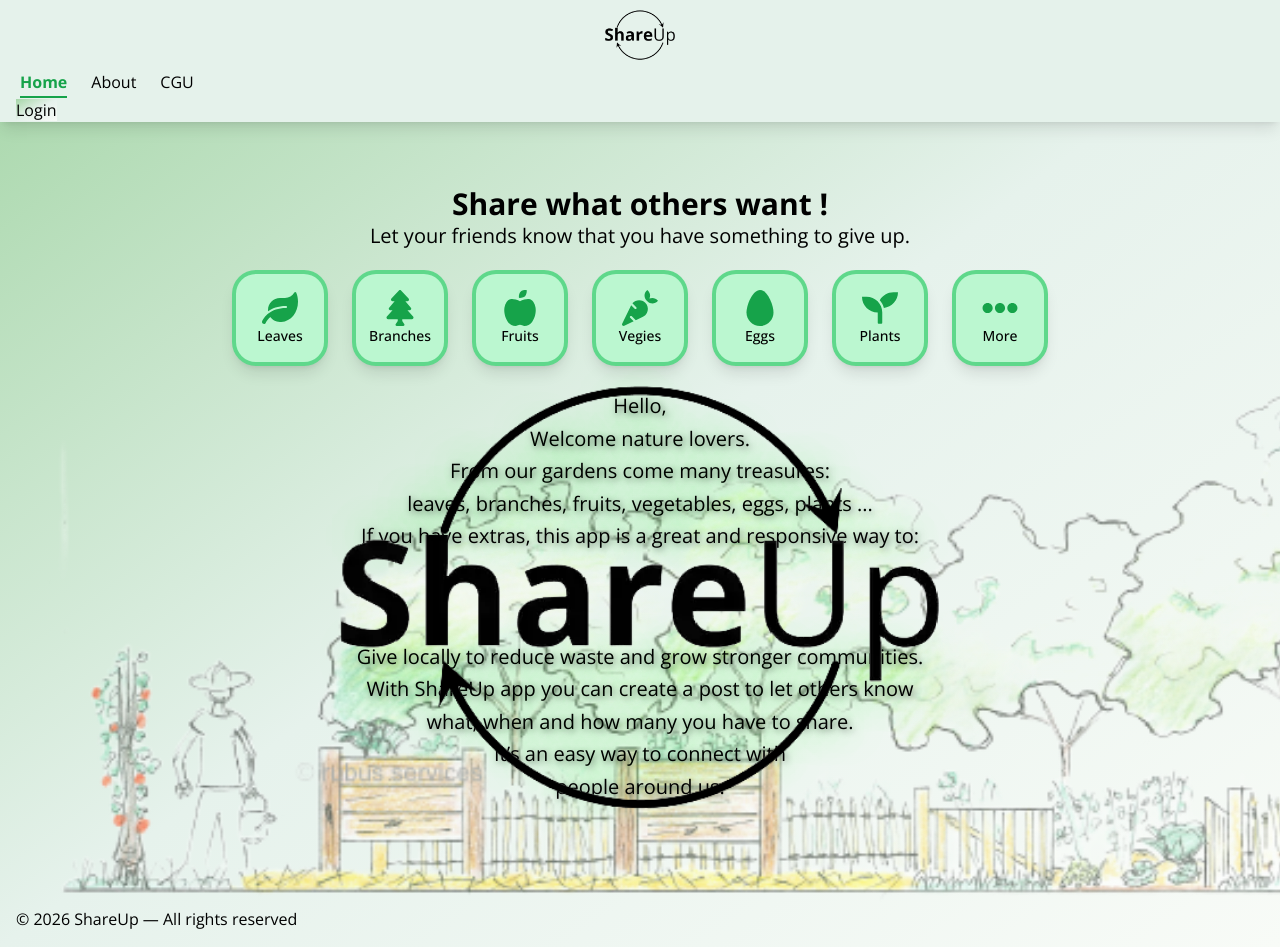
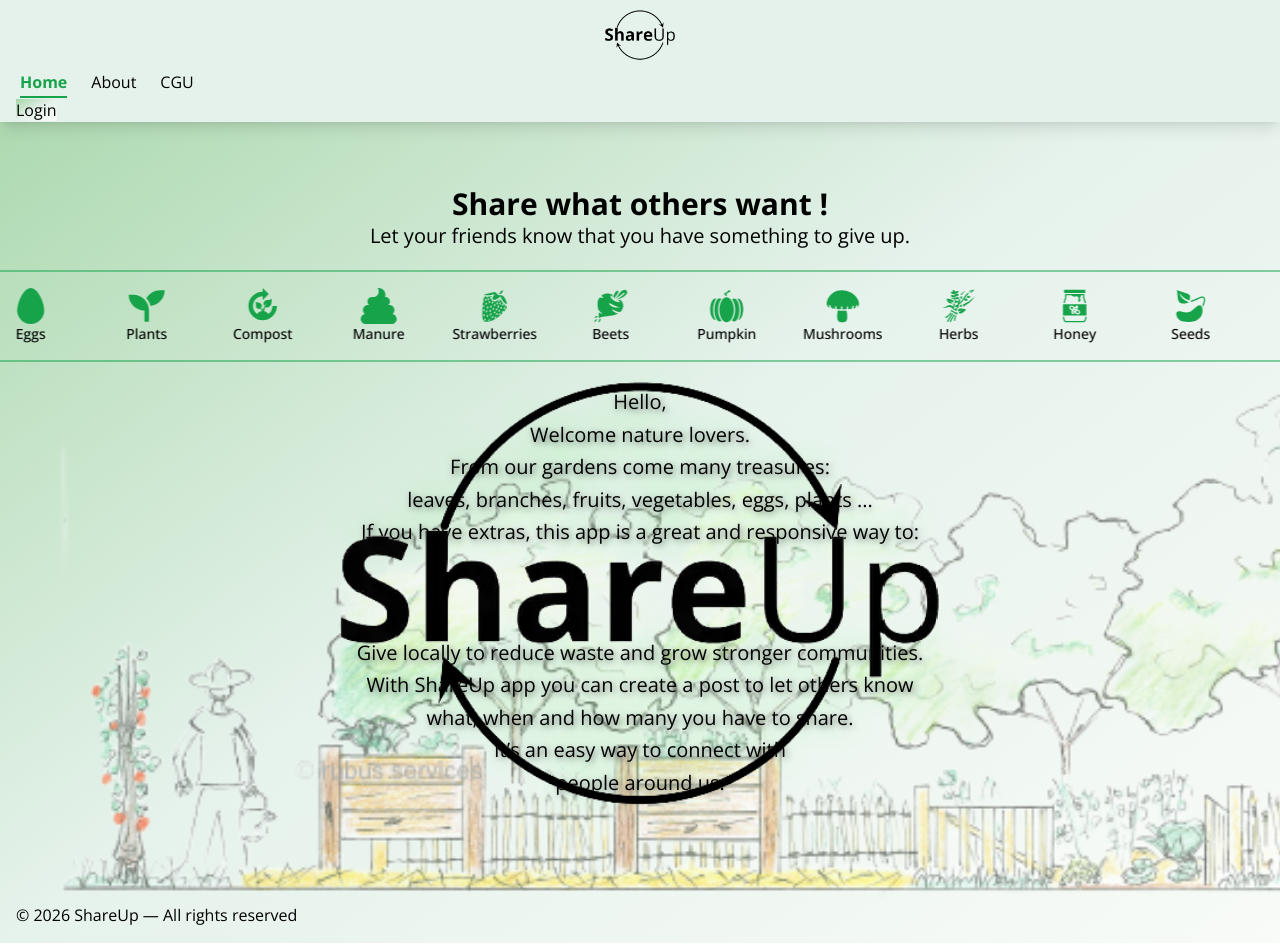
Before and after one commit to 20100Renaud/Portfolio, a React (Vite) app: page / in a window 1280 px wide. Built offline with nearby package versions, Linux system fonts and the light colour scheme.

Commit message:
Change the icon bar from btn to animated

```diff
--- a/package.json
+++ b/package.json
@@ -30,6 +30,7 @@
     "gh-pages": "^6.3.0",
     "globals": "^16.5.0",
     "postcss": "^8.5.6",
+    "stylelint-config-tailwindcss": "^1.0.1",
     "tailwindcss": "^3.4.19",
     "vite": "^7.2.4"
   }
--- a/src/components/Navbar.jsx
+++ b/src/components/Navbar.jsx
@@ -37,8 +37,26 @@ const NavItem = ({ to, end = false, children, className = "", onClick }) => {
 
 export default function Navbar() {
   const [dropdownOpen, setDropdownOpen] = useState(false);
+  const [isClosing, setIsClosing] = useState(false);
+  const animationDuration = 220; // ms — keep in sync with CSS
 
-  const handleLinkClick = () => setDropdownOpen(false);
+  const openDropdown = () => {
+    setIsClosing(false);
+    setDropdownOpen(true);
+  };
+
+  const closeDropdown = () => {
+    // start exit animation, keep element mounted until animation completes
+    setIsClosing(true);
+    setTimeout(() => {
+      setIsClosing(false);
+      setDropdownOpen(false);
+    }, animationDuration);
+  };
+
+  const handleLinkClick = () => {
+    if (dropdownOpen) closeDropdown();
+  };
   const dropdownLinkClass = "text-lg py-2 px-4";
 
   return (
@@ -46,7 +64,10 @@ export default function Navbar() {
       <div className="navbar-start">
         <button
           className="btn btn-ghost lg:hidden text-black"
-          onClick={() => setDropdownOpen(!dropdownOpen)}
+          onClick={() => {
+            if (dropdownOpen) closeDropdown();
+            else openDropdown();
+          }}
         >
           {dropdownOpen ? (
             <svg
@@ -127,8 +148,10 @@ export default function Navbar() {
         </Link>
       </div>
 
-        {dropdownOpen && (
-            <ul className="menu menu-sm absolute top-16 left-4 right-4 bg-base-100 rounded-box shadow p-2 z-20 lg:hidden">
+        {(dropdownOpen || isClosing) && (
+            <ul className={`menu menu-sm menu-horizontal absolute top-16 left-0 right-4 bg-base-100 rounded-none rounded-br-lg shadow pt-2 pb-4 px-8 z-20 lg:hidden justify-center gap-6 ${
+              isClosing ? "dropdown-out" : "dropdown-in"
+            }`}>
             <li>
                 <NavItem to="/" onClick={handleLinkClick} className={dropdownLinkClass}>
                 Home
--- a/src/index.css
+++ b/src/index.css
@@ -24,3 +24,59 @@ html,
 body {
   scrollbar-width: none;
 }
+
+/* Dropdown open animation */
+@keyframes dropdown-in {
+  from {
+    opacity: 0;
+    transform: translate(-0.75rem, -0.75rem) scale(0.95);
+  }
+  to {
+    opacity: 1;
+    transform: translate(0, 0) scale(1);
+  }
+}
+
+.dropdown-in {
+  transform-origin: top left;
+  animation: dropdown-in 220ms cubic-bezier(.2,.9,.2,1) forwards;
+}
+
+@keyframes dropdown-out {
+  from {
+    opacity: 1;
+    transform: translate(0, 0) scale(1);
+  }
+  to {
+    opacity: 0;
+    transform: translate(-0.75rem, -0.75rem) scale(0.95);
+  }
+}
+
+.dropdown-out {
+  transform-origin: top left;
+  animation: dropdown-out 220ms cubic-bezier(.2,.9,.2,1) forwards;
+}
+
+/* Infinite marquee for icons */
+@keyframes marquee {
+  from {
+    transform: translateX(0);
+  }
+  to {
+    transform: translateX(-50%);
+  }
+}
+
+.marquee {
+  overflow: hidden;
+}
+
+.marquee-track {
+  display: flex;
+  gap: 1.25rem;
+  align-items: center;
+  min-width: max-content;
+  will-change: transform;
+  animation: marquee var(--marquee-duration, 18s) linear infinite;
+}
--- a/src/pages/Home.jsx
+++ b/src/pages/Home.jsx
@@ -1,15 +1,37 @@
-import { FaLeaf, FaAppleAlt, FaCarrot, FaEgg, FaSeedling, FaEllipsisH, FaTree } from "react-icons/fa";
+import { FaLeaf, FaAppleAlt, FaCarrot, FaEgg, FaSeedling, FaTree, FaPoop } from "react-icons/fa";
+import {
+    GiStrawberry,
+    GiBeet,
+    GiTomato,
+    GiPumpkin,
+    GiMushroom,
+    GiHerbsBundle,
+    GiHoneyJar,
+    GiPlantSeed,
+    GiBasket,
+} from "react-icons/gi";
+import { MdCompost } from "react-icons/md";
 import Animated_logo from "../components/Animated_logo";
 
 
 const shareItems = [
     { name: "Leaves", icon: FaLeaf },
     { name: "Branches", icon: FaTree },
-    { name: "Fruits", icon: FaAppleAlt },
-    { name: "Vegies", icon: FaCarrot },
+    { name: "Apple", icon: FaAppleAlt },
+    { name: "Carott", icon: FaCarrot },
+    { name: "Tomato", icon: GiTomato },
     { name: "Eggs", icon: FaEgg },
     { name: "Plants", icon: FaSeedling },
-    { name: "More", icon: FaEllipsisH },
+    { name: "Compost", icon: MdCompost },
+    { name: "Manure", icon: FaPoop },
+    { name: "Strawberries", icon: GiStrawberry },
+    { name: "Beets", icon: GiBeet },
+    { name: "Pumpkin", icon: GiPumpkin },
+    { name: "Mushrooms", icon: GiMushroom },
+    { name: "Herbs", icon: GiHerbsBundle },
+    { name: "Honey", icon: GiHoneyJar },
+    { name: "Seeds", icon: GiPlantSeed },
+    { name: "Basket", icon: GiBasket },
 ];
 
 export default function Home() {
@@ -22,22 +44,18 @@ export default function Home() {
             Let your friends know that you have something to give up.
         </h2>
 
-        <div className="mt-5 flex flex-wrap gap-4 sm:gap-6 justify-center lg:justify-start relative">
+                <div className="mt-5 relative border-y-2 border-green-600/50 w-full">
+                    <div className="marquee">
+                        <div
+                            className="marquee-track"
+                            style={{ ['--marquee-duration']: '18s' }}
+                        >
                             {shareItems.map((item) => {
                                 const Icon = item.icon;
                                 return (
                                     <div
                                         key={item.name}
-                    className="
-                        flex flex-col items-center text-center
-                        w-16 sm:w-24
-                        p-2 sm:p-4
-                        border-2 sm:border-4
-                        border-green-500/60 rounded-2xl sm:rounded-3xl
-                        shadow-md sm:shadow-lg
-                        bg-green-200
-                        transition-colors duration-200"
-
+                                        className="flex flex-col items-center text-center w-16 sm:w-24 p-2 sm:p-4"
                                     >
                                         <div className="text-green-600 text-2xl sm:text-4xl">
                                             <Icon />
@@ -46,6 +64,25 @@ export default function Home() {
                                     </div>
                                 );
                             })}
+
+                            {/* duplicate for seamless loop */}
+                            {shareItems.map((item, i) => {
+                                const Icon = item.icon;
+                                return (
+                                    <div
+                                        key={"dup-" + item.name + i}
+                                        aria-hidden
+                                        className="flex flex-col items-center text-center w-16 sm:w-24 p-2 sm:p-4"
+                                    >
+                                        <div className="text-green-600 text-2xl sm:text-4xl">
+                                            <Icon />
+                                        </div>
+                                        <span className="text-xs sm:text-sm font-medium">{item.name}</span>
+                                    </div>
+                                );
+                            })}
+                        </div>
+                    </div>
                 </div>
 
         <div className="sm:flex flex-col items-center text-xs sm:text-xl py-6 relative hidden "
--- a/src/pages/Login.jsx
+++ b/src/pages/Login.jsx
@@ -20,15 +20,12 @@ export default function Login() {
                 from-white from-[30%] to-[#a5d6a7]
                 rounded-xl shadow-lg flex flex-col items-center
             ">
-            <div className="
-                transition-transform duration-200
-                hover:scale-110 mb-10
-            ">
-              <AnimatedFlatLogoInfinite size={120} />
+            <div className="transition-transform duration-200 mb-10">
+                <AnimatedFlatLogoInfinite size={120} />
             </div>
 
             <h2 className="text-2xl font-bold text-center text-gray-800 mb-6">
-            Login
+                Login
             </h2>
 
             <form onSubmit={handleSubmit} className="w-full space-y-4">
--- a/src/pages/SignUp.jsx
+++ b/src/pages/SignUp.jsx
@@ -25,15 +25,12 @@ export default function SignUp() {
                    from-white from-[30%] to-[#a5d6a7]
                    rounded-xl shadow-lg flex flex-col items-center"
       >
-            <div className="
-                transition-transform duration-200
-                hover:scale-110 mb-10
-            ">
-              <AnimatedFlatLogoInfinite size={120} />
+            <div className="transition-transform duration-200 mb-10">
+                <AnimatedFlatLogoInfinite size={120} />
             </div>
 
             <h2 className="text-2xl font-bold text-center text-gray-800 mb-6">
-            Create an account
+                Create an account
             </h2>
 
             <form onSubmit={handleSubmit} className="w-full space-y-4">
```
Also changed, not shown: .stylelintrc.json (added), 1 other file (tests, documents, lock files or other folders). Lines whose indentation alone changed are shown as unchanged.
